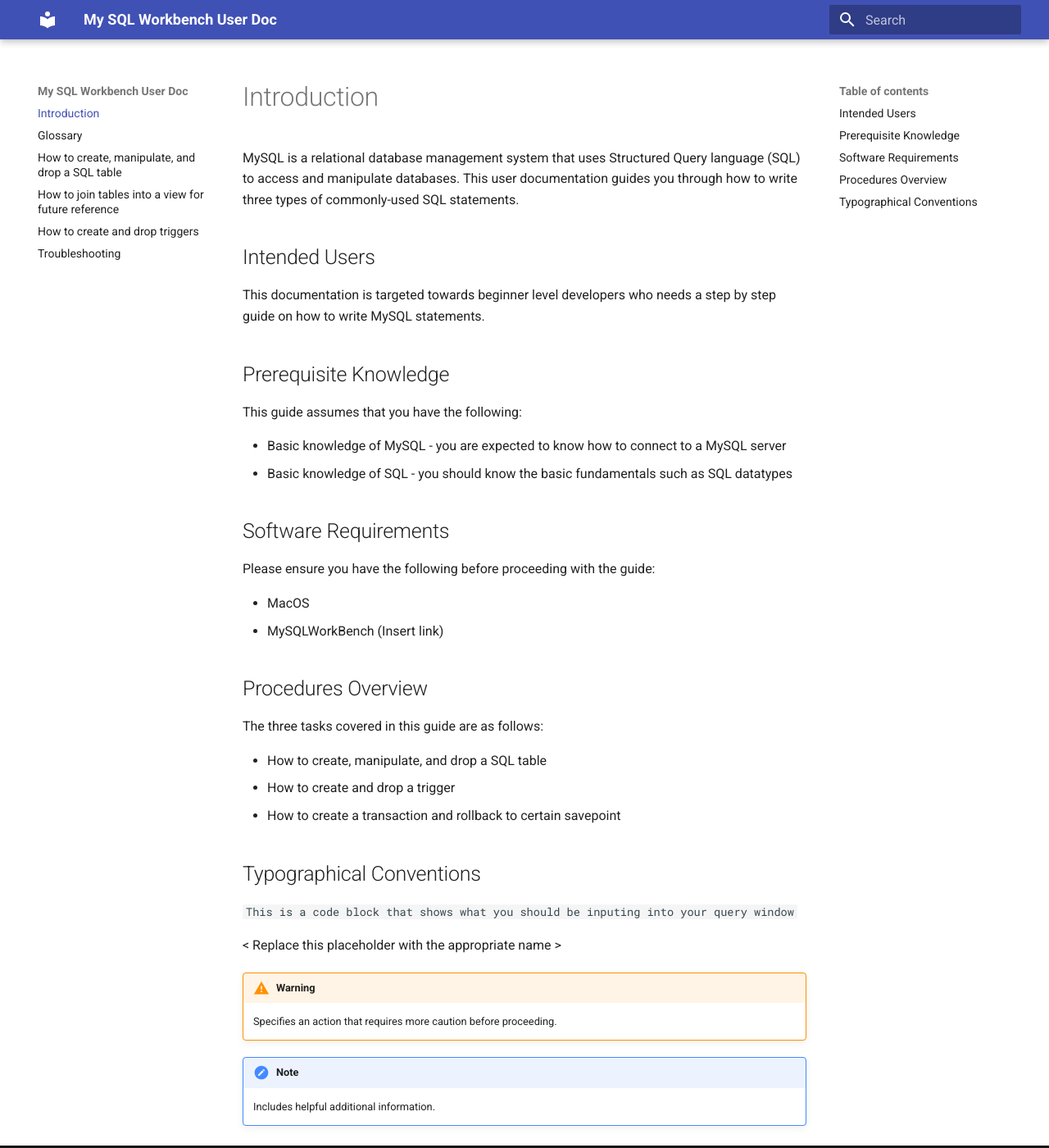
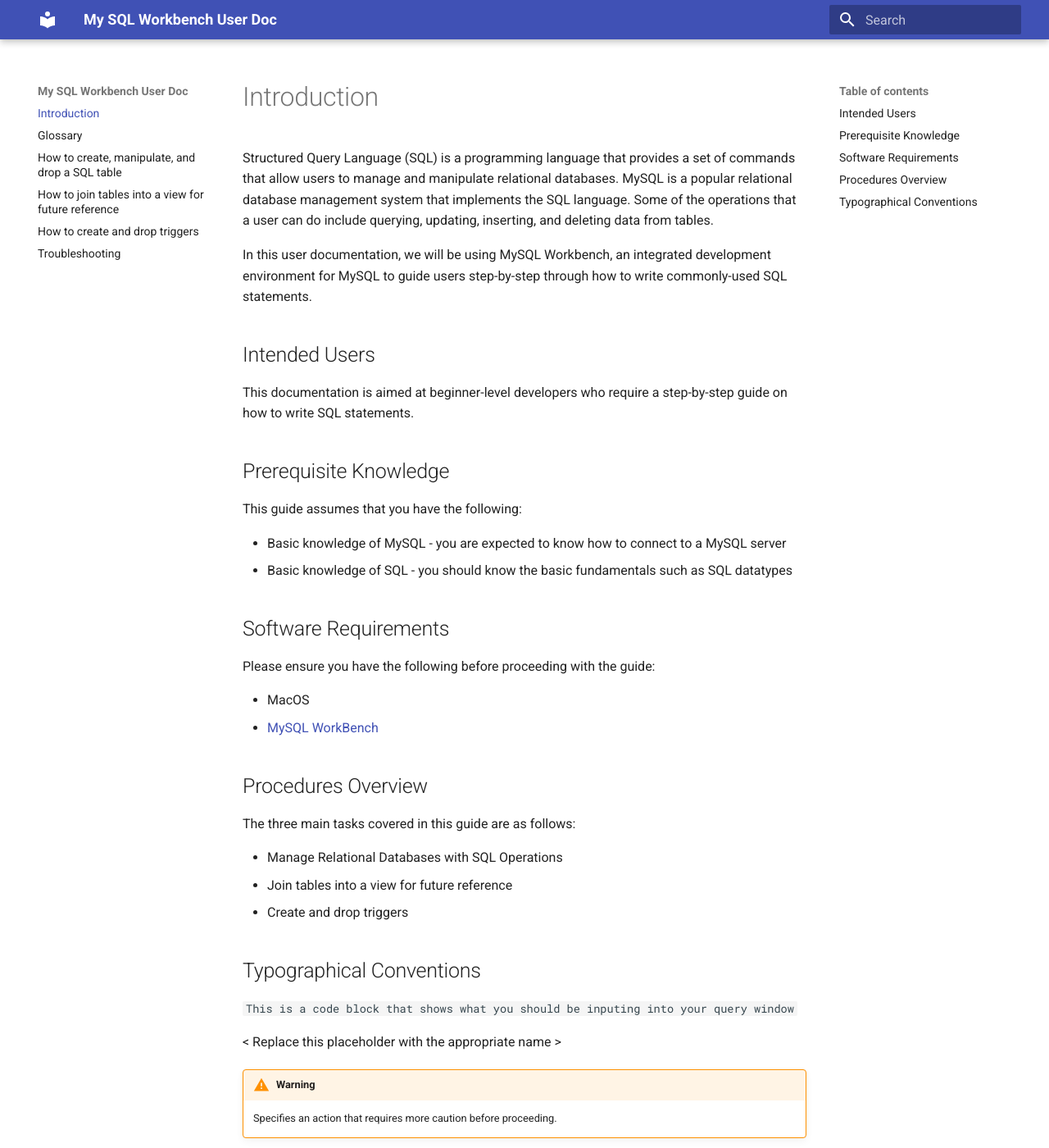
Before and after one commit to izcheung/mySQLWorkBenchUserDoc, an MkDocs documentation site: the page built from docs/index.md, in a window 1280 px wide and 1400 px high. Shown: the whole window at 82% size. Built offline with MkDocs 1.6.1 and Material for MkDocs 9.7.7, drawn with Linux system fonts in a browser that asks for light colours.

Commit message:
Reword introduction

```diff
--- a/docs/index.md
+++ b/docs/index.md
@@ -1,9 +1,11 @@
 # Introduction
 
-MySQL is a relational database management system that uses Structured Query language (SQL) to access and manipulate databases. This user documentation guides you through how to write three types of commonly-used SQL statements.
+Structured Query Language (SQL) is a programming language that provides a set of commands that allow users to manage and manipulate relational databases. MySQL is a popular relational database management system that implements the SQL language. Some of the operations that a user can do include querying, updating, inserting, and deleting data from tables.
+
+In this user documentation, we will be using MySQL Workbench, an integrated development environment for MySQL to guide users step-by-step through how to write commonly-used SQL statements.
 
 ## Intended Users
-This documentation is targeted towards beginner level developers who needs a step by step guide on how to write MySQL statements.
+This documentation is aimed at beginner-level developers who require a step-by-step guide on how to write SQL statements.
 
 ## Prerequisite Knowledge
 This guide assumes that you have the following:
@@ -15,14 +17,14 @@
 Please ensure you have the following before proceeding with the guide:
 
 - MacOS
-- MySQLWorkBench (Insert link)
+- [MySQL WorkBench](https://www.mysql.com/products/workbench/){:target="_blank"}
 
 ## Procedures Overview
-The three tasks covered in this guide are as follows:
+The three main tasks covered in this guide are as follows:
 
-- How to create, manipulate, and drop a SQL table
-- How to create and drop a trigger
-- How to create a transaction and rollback to certain savepoint
+- Manage Relational Databases with SQL Operations
+- Join tables into a view for future reference
+- Create and drop triggers
 
 ## Typographical Conventions
 
```
